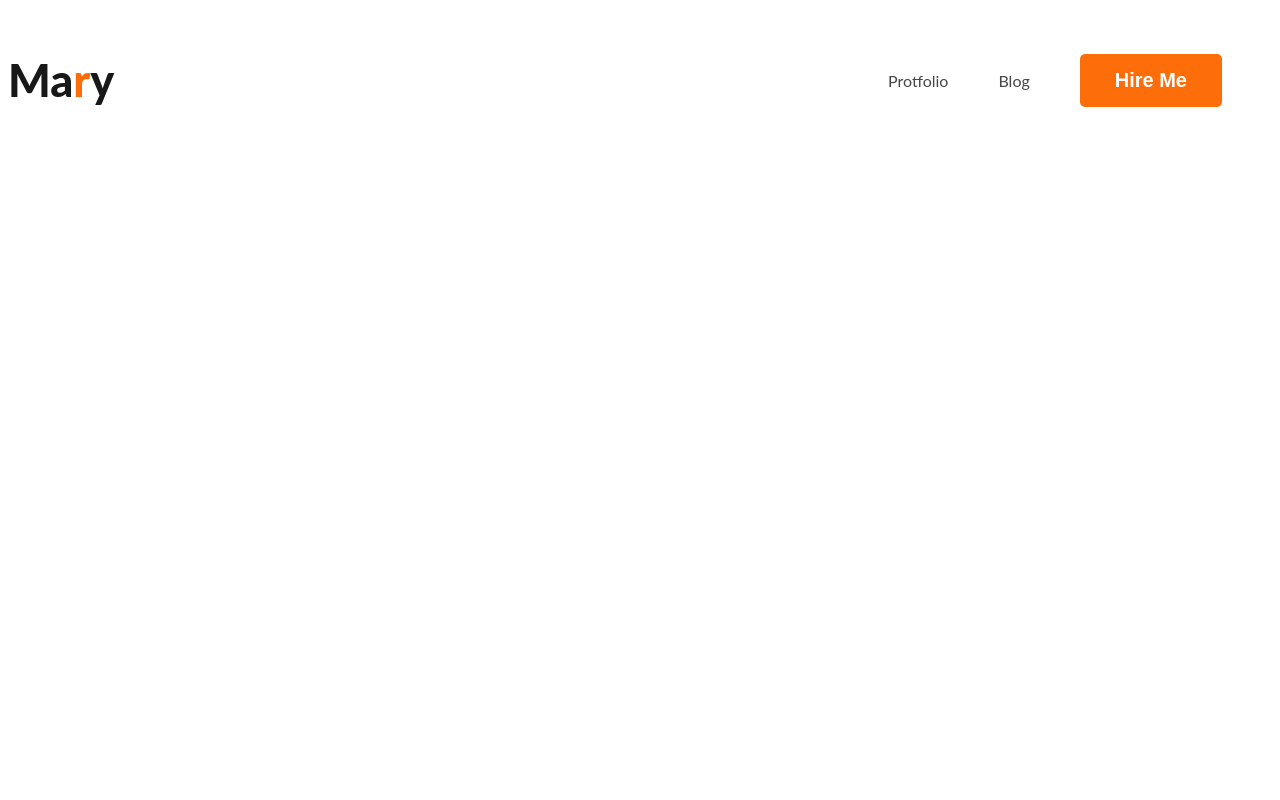
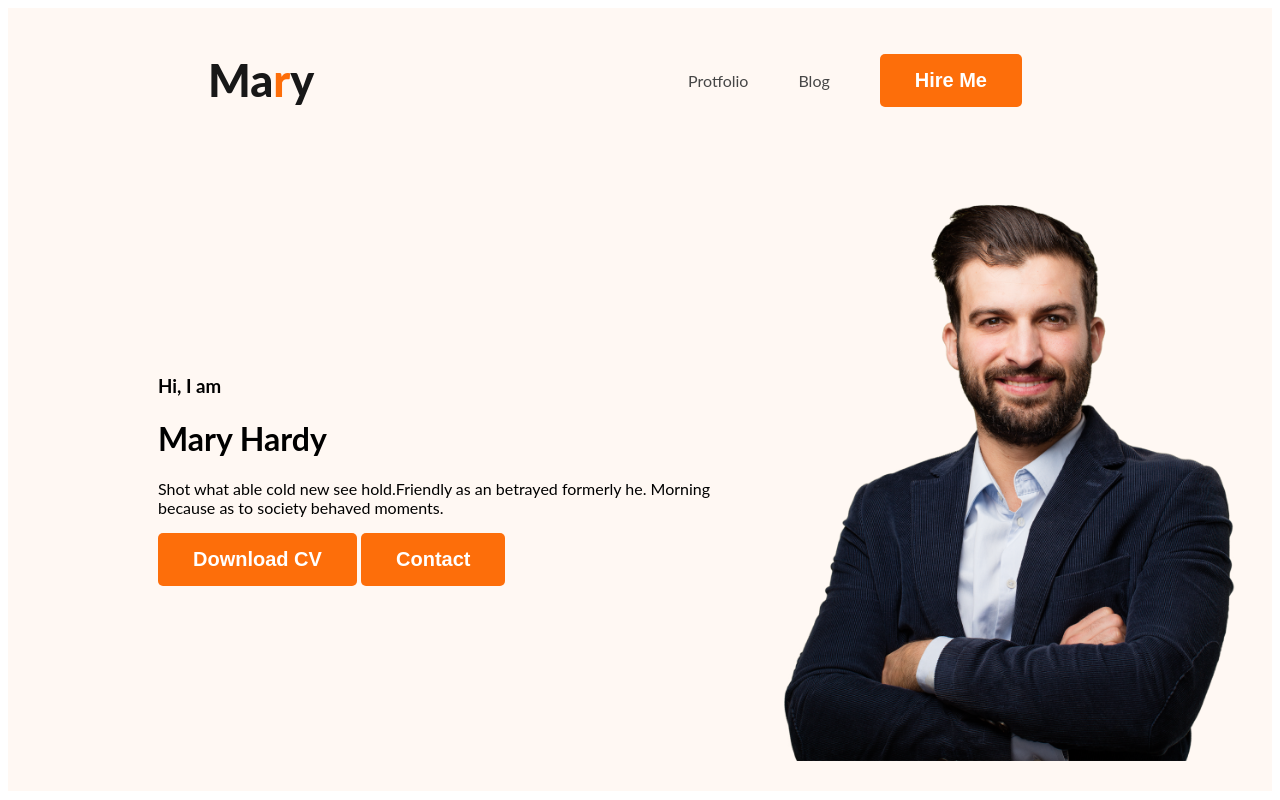
Before and after one commit to rirubelhossain/protfolio-dev, a plain HTML site: page index.html in a window 1280 px wide. Drawn offline with Linux system fonts and the light colour scheme.

Commit message:
banner content added

```diff
--- a/index.html
+++ b/index.html
@@ -11,7 +11,7 @@
 </head>
 <body>
 
-    <header>
+    <header class="header">
         <nav>
             <h3 class="nav-title">Ma<span class="text-primary">r</span>y</h3>
             <ul>
@@ -20,6 +20,16 @@
                 <li><button class = "btn-primary">Hire Me</button></li>
             </ul>
         </nav>
+        <div class="banner">
+            <div class="banner-content">
+                <h3 class="banner-greeting">Hi, I  am</h3>
+                <h1 class="banner-title">Mary Hardy</h1>
+                <p>Shot what able cold new see hold.Friendly as an betrayed formerly he. Morning because as to society behaved moments.</p>
+                <button class="btn-primary">Download CV</button>
+                <button class="btn-primary">Contact</button>
+            </div>
+            <img class="profile-picture" src="/images/hardy.png" alt="">
+        </div>
     </header>
 
     <main>
--- a/styles/style.css
+++ b/styles/style.css
@@ -7,7 +7,7 @@ nav{
     display: flex;
     justify-content: space-between;
     align-items: center;
-
+    margin: 0 200px;
 
 }
 .nav-title{
@@ -41,3 +41,21 @@ nav a {
     text-decoration: none;
     color: #474747;
 }
+
+/*Header related styles*/
+.header{
+    background: #FFF8F3;
+}
+.banner{
+    padding: 30px 30px 30px 150px;
+    display: flex;
+    align-items: center;
+
+}
+.profile-picture{
+    width: 500px;
+    /*
+    height: 676px;
+    flex-shrink: 0;
+    */
+}
```
